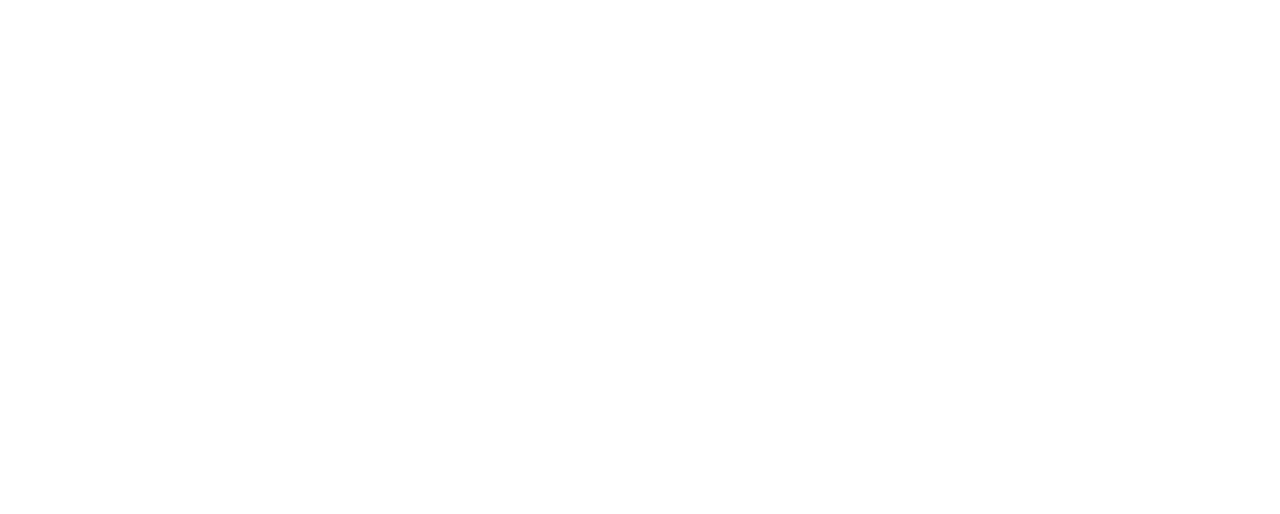
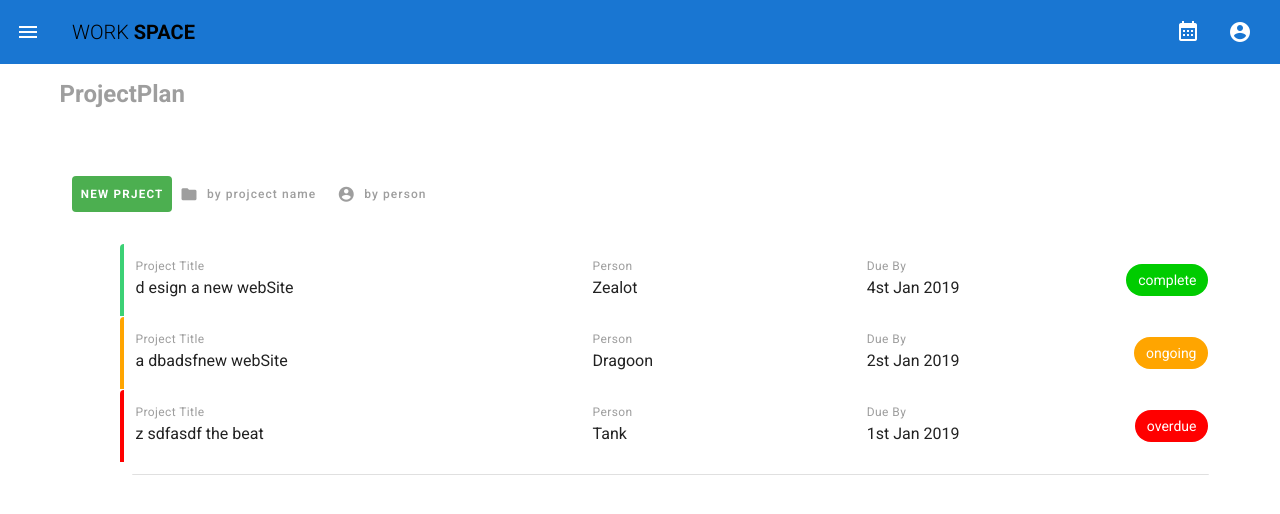
Before and after one commit to JEONSEUNGREE/project_1, a Vue app in the folder frontend/: page /plan in a window 1280 px wide. Shown: the top 514 px of the page. Built offline with nearby package versions, Linux system fonts and the light colour scheme.

Commit message:
feature/projectPlan_no_vuex

```diff
--- a/frontend/src/components/commuting/Calendar.vue
+++ b/frontend/src/components/commuting/Calendar.vue
@@ -244,7 +244,6 @@
 </template>
 
 <script>
-import { db } from '@/main'
 export default {
   data: () => ({
     today: new Date().toISOString().substr(0, 10),
--- /dev/null
+++ b/frontend/src/components/plan/AddProject.vue
@@ -0,0 +1,120 @@
+<template>
+  <v-dialog
+    v-model="dialog"
+    max-width="600px"
+  >
+    <template v-slot:activator="{ on , attrs}">
+      <v-btn
+        slot="activator"
+        text
+        class="success"
+        v-bind="attrs"
+        width="100"
+        v-on="on"
+      >
+        <h5>
+          New Prject
+        </h5>
+      </v-btn>
+    </template>
+    <v-card>
+      <v-card-title>
+        <h5>Add a New Project</h5>
+      </v-card-title>
+      <v-card-text>
+        <v-form
+          ref="form"
+          class="px-3"
+        >
+          <v-text-field
+            v-model="title"
+            label="Title"
+            prepend-icon="mdi-folder"
+            :rules="inputRules"
+          />
+
+          <v-textarea
+            v-model="content"
+            prepend-icon="mdi-pencil"
+            label="Information"
+            :rules="inputRules"
+          />
+          <v-row>
+            <v-col cols="6">
+              <v-menu max-width="290">
+                <template v-slot:activator="{ on, attrs }">
+                  <v-text-field
+                    slot="activator"
+                    label="Due Date"
+                    prepend-icon="mdi-calendar-range"
+                    v-bind="attrs"
+                    :value="due"
+                    :rules="inputRules"
+                    v-on="on"
+                  />
+                </template>
+                <v-date-picker
+                  v-model="due"
+                />
+              </v-menu>
+            </v-col>
+          </v-row>
+
+
+          <v-spacer />
+
+          <v-btn
+            class="success mx-0 mt-3"
+            small
+            :loading="loading"
+            @click="submit"
+          >
+            Add projcect
+          </v-btn>
+        </v-form>
+      </v-card-text>
+    </v-card>
+  </v-dialog>
+</template>
+
+<script>
+export default {
+  data: ()=> ({
+    title: '',
+    content: '',
+    due: null,
+    inputRules: [
+      v => v.length >= 3 || 'Minimum length is 3 characters'
+    ],
+    loading: false,
+    dialog: false
+  }),
+  methods: {
+
+    submit() {
+      if (this.$refs.form.validate()) {
+        this.loading = true;
+        // after res false
+
+        const project = {
+          title: this.title,
+          content: this.content,
+          due: this.due,
+          // 2021-08-11
+          person: 'Ree',
+          status: 'ongoing'
+        }
+        this.$emit('projectAdded')
+      }
+      // db에서 받게되면 수행할것
+      this.dialog = false
+
+    }
+  }
+
+}
+</script>
+
+<style>
+
+</style>
--- /dev/null
+++ b/frontend/src/components/plan/Index.vue
@@ -0,0 +1,172 @@
+<template>
+  <div>
+    <h2 class="grey--text">
+      ProjectPlan
+    </h2>
+
+    <v-snackbar
+      v-model="snackbar"
+      :timeout="2000"
+      top
+      color="success"
+    >
+      <span>Awesome! You added a new project.</span>
+      <v-btn
+        color="white"
+        small
+        text
+        @click="snackbar = !snackbar"
+      >
+        Close
+      </v-btn>
+    </v-snackbar>
+
+    <v-container class="my-5">
+      <v-row class="my-5">
+        <v-col class="mb-3">
+          <add-project @projectAdded="snackbar = !snackbar" />
+          <v-tooltip top>
+            <template v-slot:activator="{ on, attrs }">
+              <v-btn
+                slot="activator"
+                small
+                color="grey"
+                text
+                v-bind="attrs"
+                @click="sortBy('title')"
+                v-on="on"
+              >
+                <v-icon
+                  left
+                  samll
+                >
+                  mdi-folder
+                </v-icon>
+
+                <span class="text-lowercase">By projcect name</span>
+              </v-btn>
+            </template>
+            <span>Sort projects by name</span>
+          </v-tooltip>
+          <v-tooltip top>
+            <template v-slot:activator="{ on, attrs }">
+              <v-btn
+                small
+                color="grey"
+                text
+                v-bind="attrs"
+                @click="sortBy('person')"
+                v-on="on"
+              >
+                <v-icon
+                  left
+                  samll
+                >
+                  mdi-account-circle
+                </v-icon>
+                <span class="text-lowercase">By person</span>
+              </v-btn>
+            </template>
+            <span>Sort person by name</span>
+          </v-tooltip>
+        </v-col>
+      </v-row>
+
+      <v-card
+        v-for="( project, i ) in projects"
+        :key="i"
+        flat
+        class="ml-15"
+      >
+        <v-row :class="`project ${project.status}`">
+          <v-col
+            cols="5"
+          >
+            <div class="grey--text text-caption">
+              Project Title
+            </div>
+            <div>{{ project.title }}</div>
+          </v-col>
+          <v-col
+            cols="3"
+          >
+            <div class="grey--text text-caption">
+              Person
+            </div>
+            <div>
+              {{ project.person }}
+            </div>
+          </v-col>
+          <v-col
+            cols="2"
+          >
+            <div class="grey--text text-caption">
+              Due By
+            </div>
+            <div>
+              {{ project.due }}
+            </div>
+          </v-col>
+          <v-col
+            cols="2"
+          >
+            <div class="float-right ">
+              <v-chip
+                id="chip"
+                :class="`${project.status} white--text my-2`"
+              >
+                <!-- :color="project.status==='complete'?'green':project.status==='ongoing'?'blue':'orange'" -->
+                {{ project.status }}
+              </v-chip>
+            </div>
+          </v-col>
+        </v-row>
+        <br>
+        <v-divider />
+      </v-card>
+    </v-container>
+  </div>
+</template>
+
+<script>
+import AddProject from './AddProject.vue'
+export default {
+  components: { AddProject },
+  data: ()=> ({
+    projects: [
+      { title: 'd esign a new webSite', person: 'Zealot', due: '4st Jan 2019', status: 'complete'},
+      { title: 'a dbadsfnew webSite', person: 'Dragoon', due: '2st Jan 2019', status: 'ongoing'},
+      { title: 'z sdfasdf the beat', person: 'Tank', due: '1st Jan 2019', status: 'overdue'}
+    ],
+    snackbar: false
+  }),
+  methods: {
+    sortBy(value) {
+      this.projects.sort((a,b) => a[value] < b[value] ? -1 : 1)
+    }
+  }
+
+}
+</script>
+
+<style>
+
+.project.complete {
+  border-left: 4px solid #3cd175;
+}
+.project.ongoing {
+  border-left: 4px solid orange;
+}
+.project.overdue {
+  border-left: 4px solid red;
+}
+
+#chip.v-chip.complete {background: #00cc00;}
+#chip.v-chip.ongoing{
+  background: orange;
+}
+#chip.v-chip.overdue{
+  background: red;
+}
+
+</style>
--- a/frontend/src/router/index.js
+++ b/frontend/src/router/index.js
@@ -33,6 +33,11 @@
         path: "/commuting",
         name: 'Coummting',
         component: () =>import('../views/Coummting')
+      },
+      {
+        path: "/plan",
+        name: 'Plan',
+        component: () =>import('../views/Plan')
       }
     ]
 
--- a/frontend/src/store/modules/drawer.js
+++ b/frontend/src/store/modules/drawer.js
@@ -8,8 +8,8 @@
       { title: 'Commuting Record', icon: 'mdi-view-dashboard', to: '/commuting'},
     ]},
     { title: 'Organization', icon: 'mdi-view-dashboard', items:[
-      { title: 'Organization Chart', icon: 'mdi-view-dashboard', to: '/orga'},
-      { title: 'Employee Contact List', icon: 'mdi-view-dashboard', to: '/contact-list'}
+      { title: 'Employee Contact List', icon: 'mdi-view-dashboard', to: '/contact-list'},
+      { title: 'Project Plan', icon: 'mdi-view-dashboard', to: '/plan'},
     ]},
     { title: 'Board', icon: 'mdi-view-dashboard', to: '/board'}
   ]
--- /dev/null
+++ b/frontend/src/views/Plan.vue
@@ -0,0 +1,19 @@
+<template>
+  <v-container>
+    <plan-index />
+  </v-container>
+</template>
+
+<script>
+import PlanIndex from '../components/plan/Index.vue'
+export default {
+  components: {
+    PlanIndex
+  },
+
+}
+</script>
+
+<style>
+
+</style>
```
Also changed, not shown: 1 other file (tests, documents, lock files or other folders).
